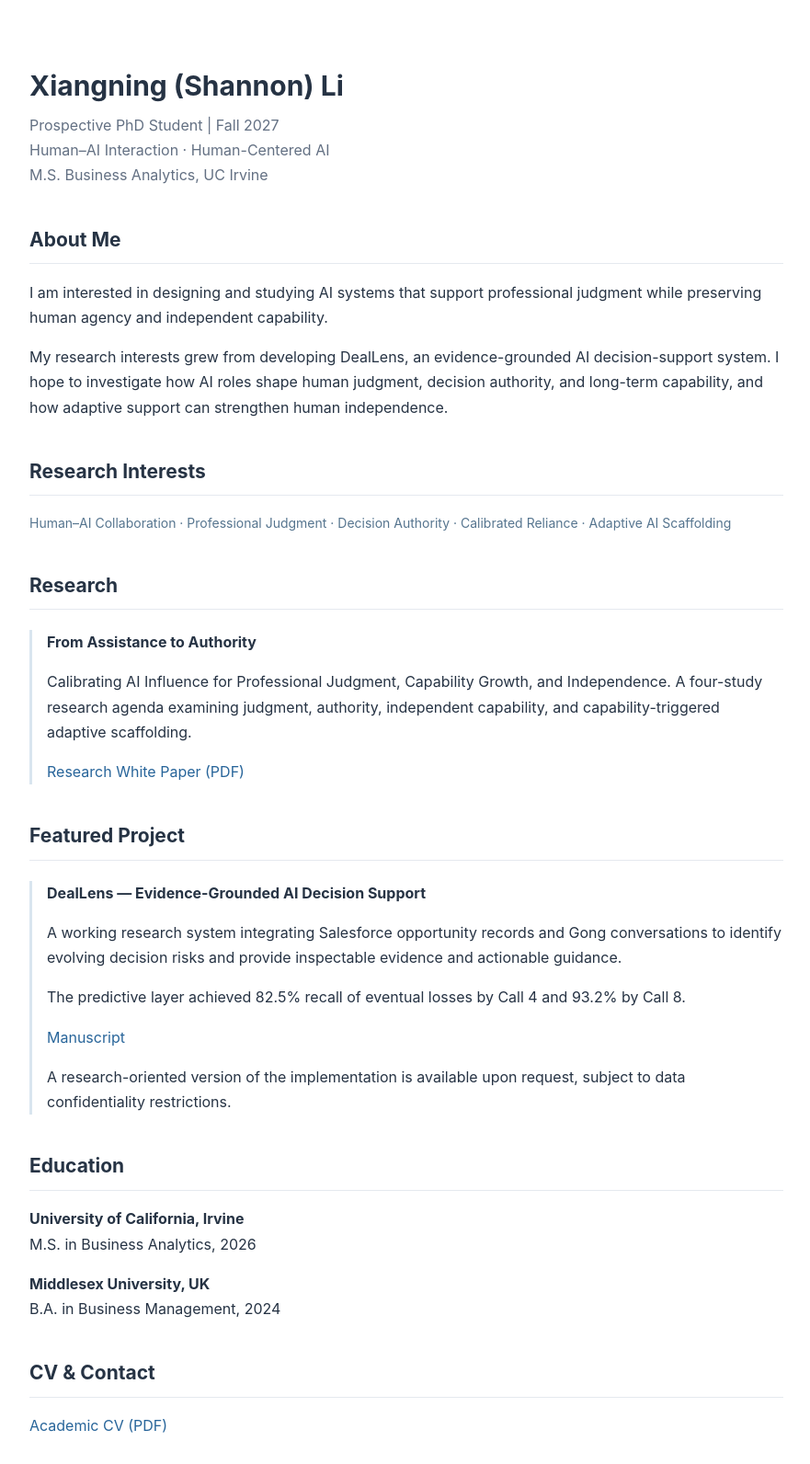
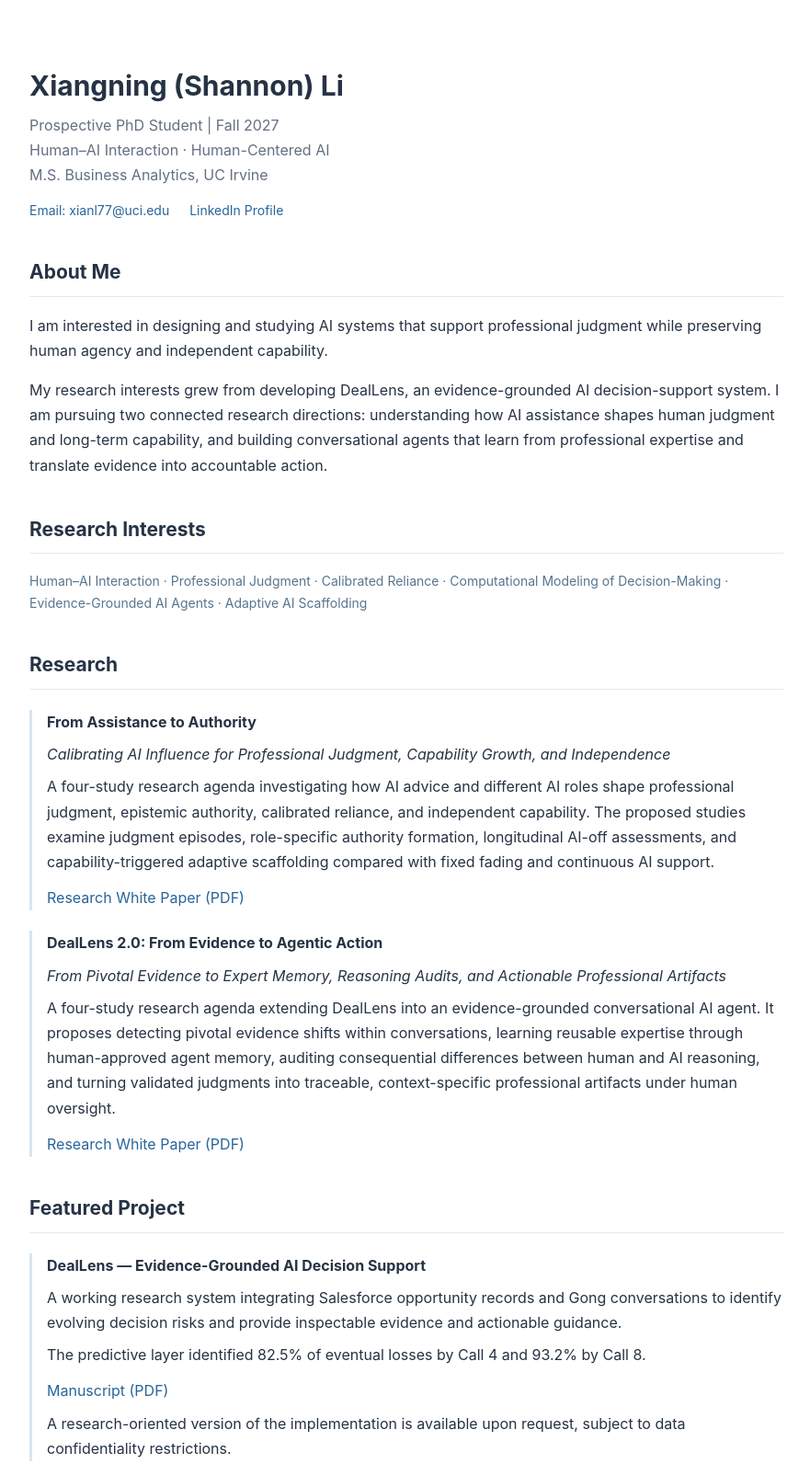
Before and after one commit to ShannonLi818/ShannonLi818.github.io, a plain HTML site: page index.html in a window 1280 px wide. Shown: the top 1592 px of the page at 92% size, without its empty margins (198-1079 px from the left). Drawn offline with Linux system fonts and the light colour scheme.

Commit message:
Add files via upload

```diff
--- a/index.html
+++ b/index.html
@@ -1,9 +1,9 @@
-
 <!DOCTYPE html>
 <html lang="en">
 <head>
   <meta charset="UTF-8">
   <meta name="viewport" content="width=device-width, initial-scale=1">
+  <meta name="description" content="Xiangning (Shannon) Li — prospective PhD researcher in human–AI interaction, decision-making, and evidence-grounded AI agents.">
   <title>Xiangning (Shannon) Li | Research</title>
   <style>
     body {
@@ -25,6 +25,7 @@
     }
     a { color: #28659a; text-decoration: none; }
     a:hover { text-decoration: underline; }
+    a:focus-visible { outline: 2px solid #28659a; outline-offset: 3px; }
     .subtitle { color: #637083; }
     .tags { color: #56758f; font-size: 14px; }
     .project {
@@ -32,59 +33,89 @@
       padding-left: 16px;
       border-left: 3px solid #d9e5ef;
     }
+    .project p { margin: 8px 0; }
     .links { margin-top: 12px; }
     .links a { margin-right: 16px; }
+    .contact { margin-top: 12px; font-size: 14px; }
+    .contact a { display: inline-block; margin-right: 18px; }
     footer {
       margin-top: 50px;
       font-size: 13px;
       color: #7b8491;
     }
+    @media (max-width: 480px) {
+      body { padding: 30px 20px; }
+      h1 { font-size: 27px; }
+      .contact a { margin-bottom: 5px; }
+    }
   </style>
 </head>
 <body>
 
+  <header>
     <h1>Xiangning (Shannon) Li</h1>
     <div class="subtitle">
       Prospective PhD Student | Fall 2027<br>
       Human–AI Interaction · Human-Centered AI<br>
       M.S. Business Analytics, UC Irvine
     </div>
+    <div class="contact">
+      <a href="mailto:xianl77@uci.edu">Email: xianl77@uci.edu</a>
+      <a href="https://www.linkedin.com/in/shannon-li-2153a2378" target="_blank" rel="noopener noreferrer">LinkedIn Profile</a>
+    </div>
+  </header>
 
+  <main>
     <h2>About Me</h2>
     <p>
-    I am interested in designing and studying AI systems
-    that support professional judgment while preserving
-    human agency and independent capability.
+      I am interested in designing and studying AI systems that support
+      professional judgment while preserving human agency and independent capability.
     </p>
     <p>
-    My research interests grew from developing DealLens,
-    an evidence-grounded AI decision-support system.
-    I hope to investigate how AI roles shape human judgment,
-    decision authority, and long-term capability, and how
-    adaptive support can strengthen human independence.
+      My research interests grew from developing DealLens, an evidence-grounded
+      AI decision-support system. I am pursuing two connected research directions:
+      understanding how AI assistance shapes human judgment and long-term capability,
+      and building conversational agents that learn from professional expertise and
+      translate evidence into accountable action.
     </p>
 
     <h2>Research Interests</h2>
     <p class="tags">
-    Human–AI Collaboration · Professional Judgment ·
-    Decision Authority · Calibrated Reliance ·
+      Human–AI Interaction · Professional Judgment · Calibrated Reliance ·
+      Computational Modeling of Decision-Making · Evidence-Grounded AI Agents ·
       Adaptive AI Scaffolding
     </p>
 
     <h2>Research</h2>
     <div class="project">
       <strong>From Assistance to Authority</strong>
+      <p><em>Calibrating AI Influence for Professional Judgment, Capability Growth, and Independence</em></p>
       <p>
-      Calibrating AI Influence for Professional Judgment,
-      Capability Growth, and Independence.
-      A four-study research agenda examining judgment,
-      authority, independent capability, and
-      capability-triggered adaptive scaffolding.
+        A four-study research agenda investigating how AI advice and different AI roles
+        shape professional judgment, epistemic authority, calibrated reliance, and
+        independent capability. The proposed studies examine judgment episodes,
+        role-specific authority formation, longitudinal AI-off assessments, and
+        capability-triggered adaptive scaffolding compared with fixed fading and
+        continuous AI support.
       </p>
       <div class="links">
-      <a href="files/whitepaper.pdf" target="_blank">
-        Research White Paper (PDF)
-      </a>
+        <a href="files/whitepaper.pdf" target="_blank" rel="noopener noreferrer">Research White Paper (PDF)</a>
+      </div>
+    </div>
+
+    <div class="project">
+      <strong>DealLens 2.0: From Evidence to Agentic Action</strong>
+      <p><em>From Pivotal Evidence to Expert Memory, Reasoning Audits, and Actionable Professional Artifacts</em></p>
+      <p>
+        A four-study research agenda extending DealLens into an evidence-grounded
+        conversational AI agent. It proposes detecting pivotal evidence shifts within
+        conversations, learning reusable expertise through human-approved agent memory,
+        auditing consequential differences between human and AI reasoning, and turning
+        validated judgments into traceable, context-specific professional artifacts
+        under human oversight.
+      </p>
+      <div class="links">
+        <a href="files/deallens2_whitepaper.pdf" target="_blank" rel="noopener noreferrer">Research White Paper (PDF)</a>
       </div>
     </div>
 
@@ -92,24 +123,20 @@
     <div class="project">
       <strong>DealLens — Evidence-Grounded AI Decision Support</strong>
       <p>
-      A working research system integrating Salesforce
-      opportunity records and Gong conversations to
-      identify evolving decision risks and provide
+        A working research system integrating Salesforce opportunity records and
+        Gong conversations to identify evolving decision risks and provide
         inspectable evidence and actionable guidance.
       </p>
       <p>
-      The predictive layer achieved 82.5% recall of
-      eventual losses by Call 4 and 93.2% by Call 8.
+        The predictive layer identified 82.5% of eventual losses by Call 4
+        and 93.2% by Call 8.
       </p>
       <div class="links">
-      <a href="files/deallens.pdf" target="_blank">
-        Manuscript
-      </a>
+        <a href="files/deallens.pdf" target="_blank" rel="noopener noreferrer">Manuscript (PDF)</a>
       </div>
       <p>
-      A research-oriented version of the implementation
-      is available upon request, subject to data
-      confidentiality restrictions.
+        A research-oriented version of the implementation is available upon request,
+        subject to data confidentiality restrictions.
       </p>
     </div>
 
@@ -123,16 +150,17 @@
       B.A. in Business Management, 2024
     </p>
 
-  <h2>CV & Contact</h2>
+    <h2>CV &amp; Contact</h2>
     <p>
-    <a href="files/CV.pdf" target="_blank">
-      Academic CV (PDF)
-    </a>
+      <a href="files/CV.pdf" target="_blank" rel="noopener noreferrer">Academic CV (PDF)</a>
     </p>
+    <p>
+      <a href="mailto:xianl77@uci.edu">xianl77@uci.edu</a> ·
+      <a href="https://www.linkedin.com/in/shannon-li-2153a2378" target="_blank" rel="noopener noreferrer">LinkedIn</a>
+    </p>
+  </main>
 
-  <footer>
-    Last updated: November 2026
-  </footer>
+  <footer>Last updated: November 2026</footer>
 
 </body>
 </html>
```
Lines whose indentation alone changed are shown as unchanged.
